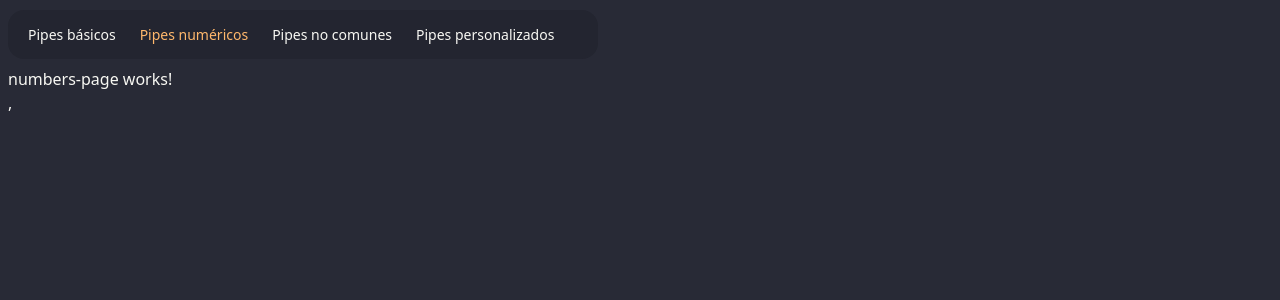
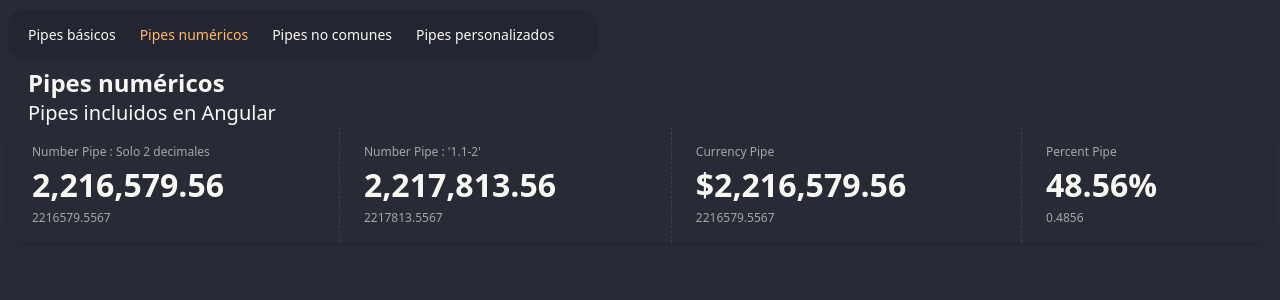
Before and after one commit to TitoCalleros/Ang19_0Exp_Pipes_spa, an Angular app: page /numbers in a window 1280 px wide. Shown: the top 300 px of the page. Built offline with nearby package versions, Linux system fonts and the light colour scheme.

Commit message:
Implementación de pipes tipo number (decimal), currency y percent.

```diff
--- a/src/app/pages/numbers-page/numbers-page.component.html
+++ b/src/app/pages/numbers-page/numbers-page.component.html
@@ -1 +1,29 @@
-<p>numbers-page works!</p>,
+<section class="mx-5">
+  <h1 class="text-2xl font-bold">Pipes numéricos</h1>
+  <h3 class="text-xl font-thin">Pipes incluidos en Angular</h3>
+</section>
+
+<div class="stats stats-vertical lg:stats-horizontal shadow w-full">
+  <div class="stat">
+    <div class="stat-title">Number Pipe : Solo 2 decimales</div>
+    <div class="stat-value">{{ totalSells() | number: '1.2-2' }}</div>
+    <div class="stat-desc">{{ totalSells() }}</div>
+  </div>
+  <div class="stat">
+    <div class="stat-title">Number Pipe : '1.1-2'</div>
+    <div class="stat-value">{{ totalSells() + 1234 | number: '1.1-2' }}</div>
+    <div class="stat-desc">{{ totalSells() + 1234 }}</div>
+  </div>
+
+  <div class="stat">
+    <div class="stat-title">Currency Pipe</div>
+    <div class="stat-value">{{ totalSells() | currency : 'CAD' : 'symbol-narrow' : '1.1-2' }}</div>
+    <div class="stat-desc">{{ totalSells() }}</div>
+  </div>
+
+  <div class="stat">
+    <div class="stat-title">Percent Pipe</div>
+    <div class="stat-value">{{ percent() | percent : '1.1-2' }}</div>
+    <div class="stat-desc">{{ percent() }}</div>
+  </div>
+</div>
--- a/src/app/pages/numbers-page/numbers-page.component.ts
+++ b/src/app/pages/numbers-page/numbers-page.component.ts
@@ -1,8 +1,14 @@
-import { Component } from '@angular/core';
+import { CurrencyPipe, DecimalPipe, PercentPipe } from '@angular/common';
+import { Component, signal } from '@angular/core';
 
 @Component({
   selector: 'app-numbers-page',
-  imports: [],
+  imports: [DecimalPipe, PercentPipe, CurrencyPipe],
   templateUrl: './numbers-page.component.html',
 })
-export default class NumbersPageComponent { }
+export default class NumbersPageComponent {
+
+  totalSells = signal(2_216_579.5567);
+  percent = signal(0.4856);
+
+}
```
